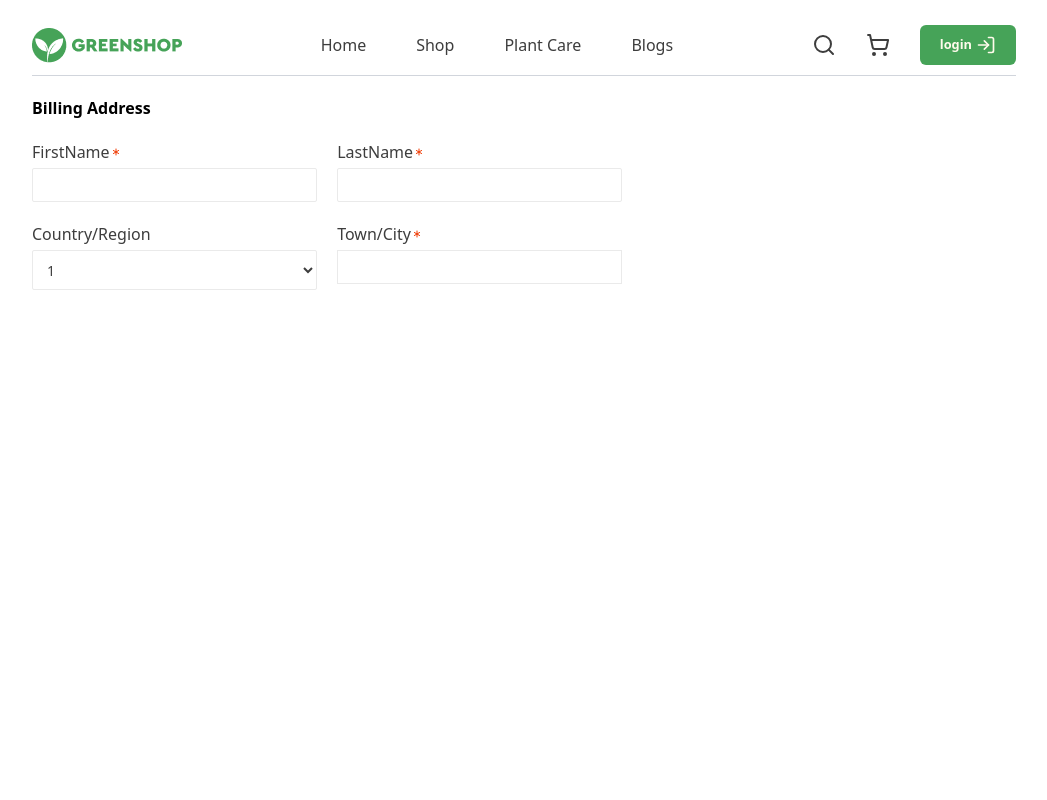
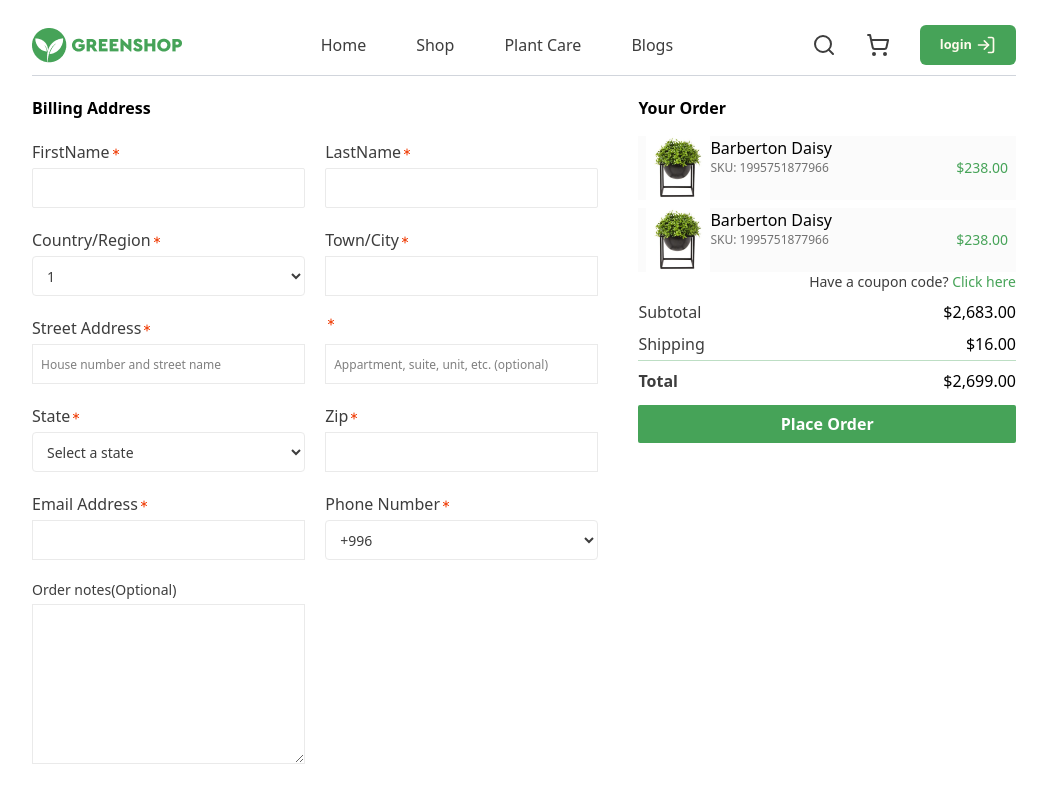
Before and after one commit to pouyanfarsara/Green-shop-plant-shop, a React (Vite) app: page /OrderForm in a window 1280 px wide. Shown: the top 800 px of the page, without its empty margins (116-1163 px from the left). Built offline with nearby package versions, Linux system fonts and the light colour scheme.

Commit message:
check out page

```diff
--- a/package.json
+++ b/package.json
@@ -24,6 +24,7 @@
     "react": "^19.2.0",
     "react-dom": "^19.2.0",
     "react-hook-form": "^7.69.0",
+    "react-hot-toast": "^2.6.0",
     "react-router-dom": "^7.12.0",
     "swiper": "^12.0.3",
     "tailwindcss": "^4.1.18",
--- a/src/App.jsx
+++ b/src/App.jsx
@@ -1,5 +1,4 @@
-
-
+import { Toaster } from "react-hot-toast";
 import ScrollToTop from "./components/scrolltotop/ScrollToTop";
 import Routers from "./Routers";
 
@@ -7,9 +6,19 @@ function App() {
   return (
     <>
       <div className="container  px-5 mx-auto max-w-5xl">
-       <ScrollToTop />
-      <Routers/>
+        <ScrollToTop />
+        <Routers />
       </div>
+
+      <Toaster
+        toastOptions={{
+          style: {
+            fontSize: window.innerWidth < 640 ? "13px" : "14px",
+            padding: window.innerWidth < 640 ? "8px 12px" : "10px 16px",
+            maxWidth: "90vw",
+          },
+        }}
+      />
     </>
   );
 }
--- a/src/components/footer/Footer.jsx
+++ b/src/components/footer/Footer.jsx
@@ -9,6 +9,7 @@ import {
   Youtube,
 } from "lucide-react";
 import Button from "../button/Button";
+import toast from "react-hot-toast";
 
 export default function Footer() {
   return (
@@ -56,6 +57,7 @@ export default function Footer() {
               className={
                 "bg-[#46A358]  whitespace-nowrap sm:text-amber-50 text-center text-white px-5 py-2 flex items-center justify-center  gap-1 rounded sm:rounded-r sm:w-auto w-full  font-bold mt-3 sm:mt-5 cursor-pointer"
               }
+              onClick={()=>  toast.success("your message received.")}
             />
           </div>
 
--- a/src/components/orderform/OrderForm.jsx
+++ b/src/components/orderform/OrderForm.jsx
@@ -1,38 +1,200 @@
 import { Asterisk, SpaceIcon } from "lucide-react";
 import Navbar from "../navbar/Navbar";
 import Input from "../input/Input";
+import Button from "../button/Button";
+import Footer from "../footer/Footer";
+import toast from "react-hot-toast";
 
 export default function OrderForm() {
   return (
     <>
       <Navbar />
-      <form className="w-3/5">
+      <div className="flex flex-col sm:flex-row gap-10">
+        <form className=" w-full sm:w-3/5">
           <h3 className="my-5 font-semibold">Billing Address</h3>
-        <div className="inputs grid grid-cols-2 gap-5 ">
+          <div className="inputs grid grid-cols-1 sm:grid-cols-2 gap-5 ">
             <Input
               label={<span>FirstName</span>}
-            className="border py-1 px-2 outline-[#b4b0b0] border-[#EAEAEA] rounded-xs"
+              className="border h-10 px-2 outline-[#46A358] border-[#EAEAEA] rounded-xs"
             />
             <Input
               label={<span>LastName</span>}
-            className="border py-1 px-2 outline-[#b4b0b0] border-[#EAEAEA] rounded-xs"
+              className="border h-10 px-2  outline-[#46A358] border-[#EAEAEA] rounded-xs"
             />
             <div className="select flex flex-col gap-1">
-            <label className="text-[#3D3D3D]">Country/Region</label>
-            <select className="border outline-[#b4b0b0] border-[#EAEAEA]  rounded-xs">
+              <label className="text-[#3D3D3D] flex items-center">
+                {" "}
+                <span>Country/Region</span>{" "}
+                <Asterisk size={12} color="#F03800" />
+              </label>
+              <select
+                className="
+    border border-[#EAEAEA]
+    px-3 py-2 text-sm
+    rounded
+    outline-none
+    focus:border-[#46A358]
+    focus:ring-0
+  "
+              >
                 <option>1</option>
                 <option>1</option>
                 <option>1</option>
                 <option>1</option>
               </select>
             </div>
-
             <Input
               label="Town/City"
-            className="border py-1 px-2  outline-[#b4b0b0] border-[#EAEAEA]"
+              className="border h-10 px-2  outline-[#46A358] border-[#EAEAEA]"
+            />
+            <Input
+              label="Street Address"
+              placeholder="House number and street name"
+              className="border h-10 px-2 text-xs outline-[#46A358] border-[#EAEAEA]"
+            />
+            <Input
+              label=""
+              placeholder="Appartment, suite, unit, etc. (optional)"
+              className="border mt-3 h-10 px-2  text-xs outline-[#46A358] border-[#EAEAEA]"
+            />
+            <div className="select flex flex-col gap-1">
+              <label className="text-[#3D3D3D] flex items-center">
+                {" "}
+                <span> State</span> <Asterisk size={12} color="#F03800" />
+              </label>
+              <select
+                className="
+    border border-[#EAEAEA]
+    px-3 py-2 text-sm
+    rounded
+    outline-none
+    focus:border-[#46A358]
+    focus:ring-0
+    text-[#A5A5A5]
+  "
+              >
+                <option className="text-[#A5A5A5]">Select a state</option>
+                <option>1</option>
+                <option>1</option>
+                <option>1</option>
+              </select>
+            </div>
+            <Input
+              label="Zip"
+              className="border h-10 px-2  text-xs outline-[#46A358] border-[#EAEAEA]"
+            />
+            <Input
+              label="Email Address"
+              className="border h-10 px-2  text-xs outline-[#46A358] border-[#EAEAEA]"
+            />
+            <div className="select flex flex-col gap-1">
+              <label className="text-[#3D3D3D] flex items-center">
+                {" "}
+                <span> Phone Number</span>{" "}
+                <Asterisk size={12} color="#F03800" />
+              </label>
+              <select
+                className="
+    border border-[#EAEAEA]
+    px-3 py-2 text-sm
+    rounded
+    outline-none
+    focus:border-[#46A358]
+    focus:ring-0
+    text-[#A5A5A5]
+  "
+              >
+                <option className="text-[#A5A5A5] ">+996</option>
+                <option>+997</option>
+                <option>1</option>
+                <option>1</option>
+              </select>
+            </div>
+
+            <div
+              className="
+          flex flex-col"
+            >
+              <label className="text-[#3D3D3D] text-sm mb-1" htmlFor="">
+                Order notes(Optional)
+              </label>
+              <textarea
+                className=" w-full  border outline-[#46A358] border-[#EAEAEA] h-40"
+                name=""
+                id=""
+              ></textarea>
+            </div>
+          </div>
+        </form>
+
+        <div className="sm:w-2/5 w-full mt-5">
+          <h3 className="font-semibold mb-4">Your Order</h3>
+          <div className="items flex flex-col gap-2">
+            <div className="order-item bg-[#FBFBFB] flex  justify-between px-2 items-center">
+              <div className="product-info flex">
+                <img className="h-16" src="./images/product3.png" alt="Plant" />
+                <div>
+                  <p className="name font-medium whitespace-nowrap">
+                    Barberton Daisy
+                  </p>
+                  <span className="sku text-[#727272] text-xs hidden sm:block">
+                    SKU: 1995751877966
+                  </span>
+                </div>
+              </div>
+              <span className="price text-right text-sm text-[#46A358]">
+                $238.00
+              </span>
+            </div>
+            <div className="order-item bg-[#FBFBFB] flex justify-between px-2 items-center">
+              <div className="product-info flex">
+                <img className="h-16" src="./images/product3.png" alt="Plant" />
+                <div>
+                  <p className="name font-medium whitespace-nowrap">
+                    Barberton Daisy
+                  </p>
+                  <span className="sku text-[#727272] text-xs hidden sm:block">
+                    SKU: 1995751877966
+                  </span>
+                </div>
+              </div>
+              <span className="price text-sm text-right text-[#46A358]">
+                $238.00
+              </span>
+            </div>
+          </div>
+
+          <p className="text-right text-sm text-[#3D3D3D]">
+            Have a coupon code?{" "}
+            <a className="text-[#46A358] cursor-pointer">Click here</a>
+          </p>
+
+          <div className="prices flex gap-2 flex-col">
+            {" "}
+            <div className="flex justify-between mt-2">
+              <span className="text-[#3D3D3D]">Subtotal</span>
+              <span>$2,683.00</span>
+            </div>
+            <div className="flex justify-between">
+              <span className="text-[#3D3D3D]">Shipping</span>
+              <span>$16.00</span>
+            </div>
+          </div>
+          <div className="divider mt-1"></div>
+          <div className="total flex justify-between mt-2">
+            <span className="text-[#3D3D3D] font-semibold">Total</span>
+            <span>$2,699.00</span>
+          </div>
+          <Button
+            text="Place Order"
+            className="bg-[#46A358] w-full text-white rounded-xs py-2 mt-3 cursor-pointer text-xl font-semibold flex items-center justify-center"
+            type="submit"
+            onClick={() => toast.success("Order submitted")}
           />
         </div>
-      </form>
+      </div>
+
+      <Footer />
     </>
   );
 }
```
Also changed, not shown: src/pages/shop/Shoppage.jsx (+16 -14 lines), src/pages/shoppingcart/ShoppingCart.jsx (+37 -17 lines), 1 other file (tests, documents, lock files or other folders). Lines whose indentation alone changed are shown as unchanged.
